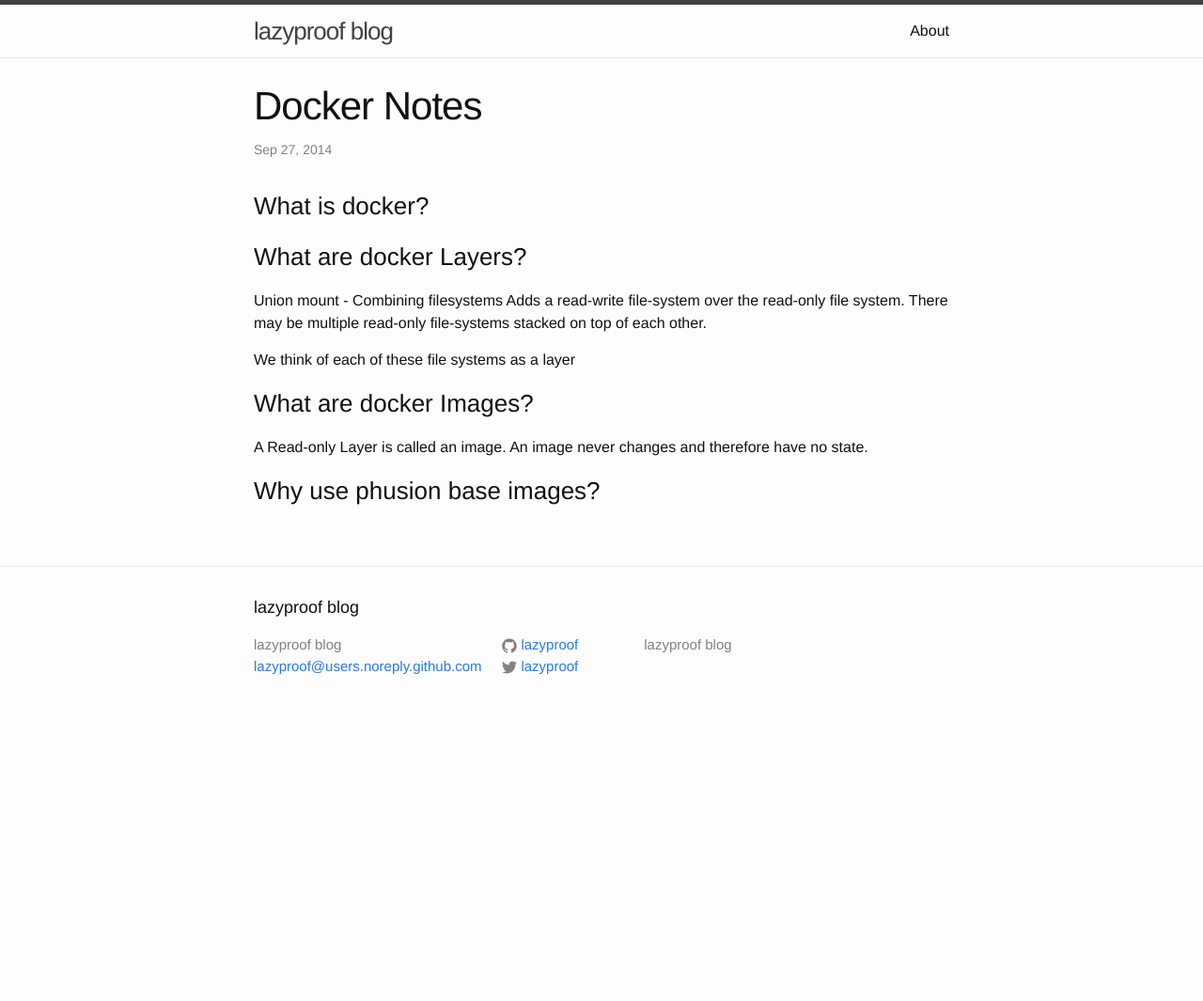
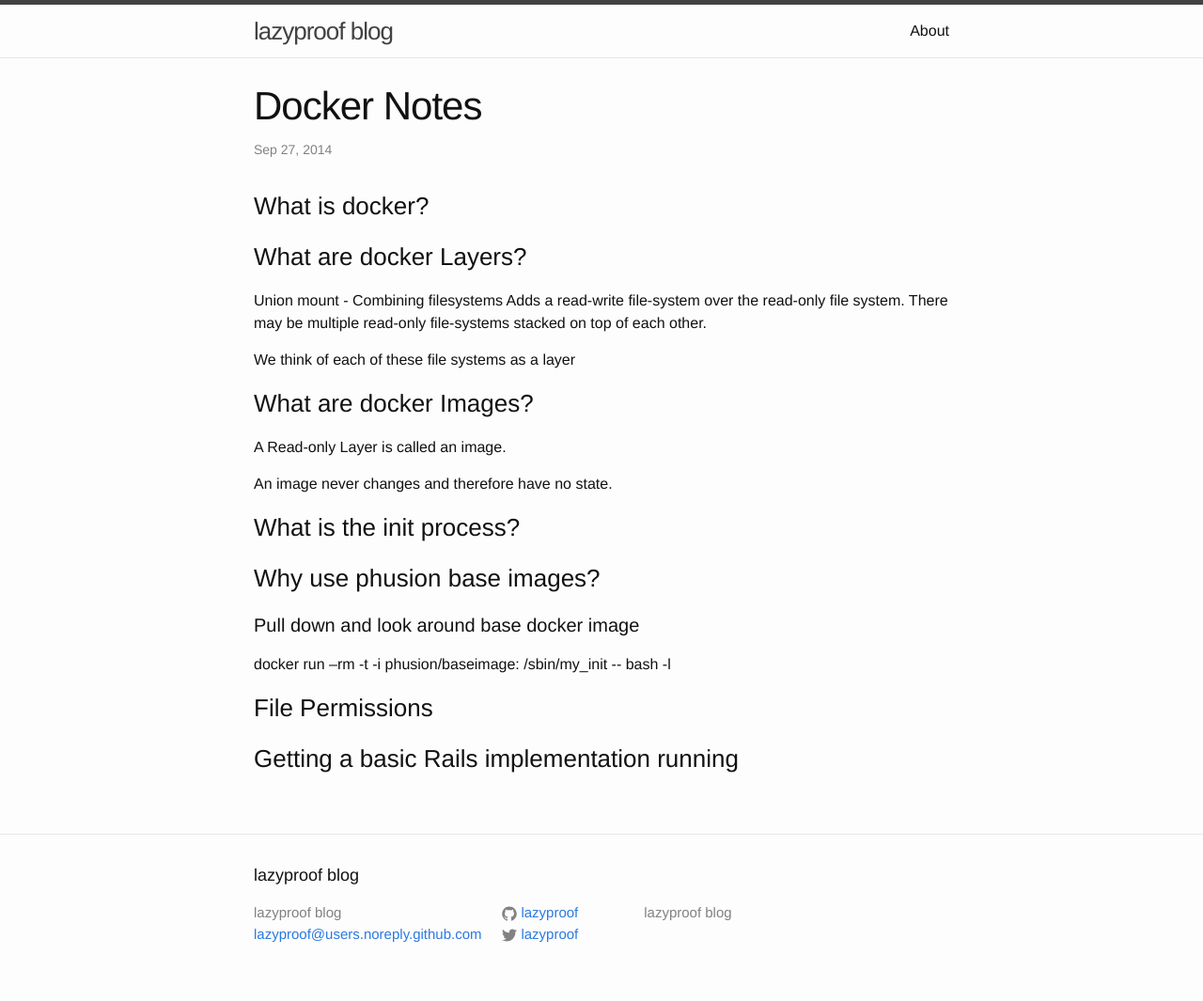
Before and after one commit to lazyproof/lazyproof.github.io, a Jekyll site: the page built from _posts/2014-09-27-docker-notes.markdown, in a window 1280 px wide. Shown: the whole page at 94% size. Built offline with Jekyll 4.4.1, drawn with Linux system fonts in a browser that asks for light colours; before the commit the page ends 900 px from its top, so only the background shows below that.

Commit message:
docker notes

```diff
--- a/_posts/2014-09-27-docker-notes.markdown
+++ b/_posts/2014-09-27-docker-notes.markdown
@@ -13,6 +13,16 @@ Adds a read-write file-system over the read-only file system. There may be multi
 We think of each of these file systems as a layer
 
 ###What are docker Images?
-A Read-only Layer is called an image. An image never changes and therefore have no state.
+A Read-only Layer is called an image.
+
+An image never changes and therefore have no state.
+
+###What is the init process?
 
 ###Why use phusion base images?
+####Pull down and look around base docker image
+docker run --rm -t -i phusion/baseimage:<VERSION> /sbin/my_init -- bash -l
+
+###File Permissions
+
+###Getting a basic Rails implementation running
```
